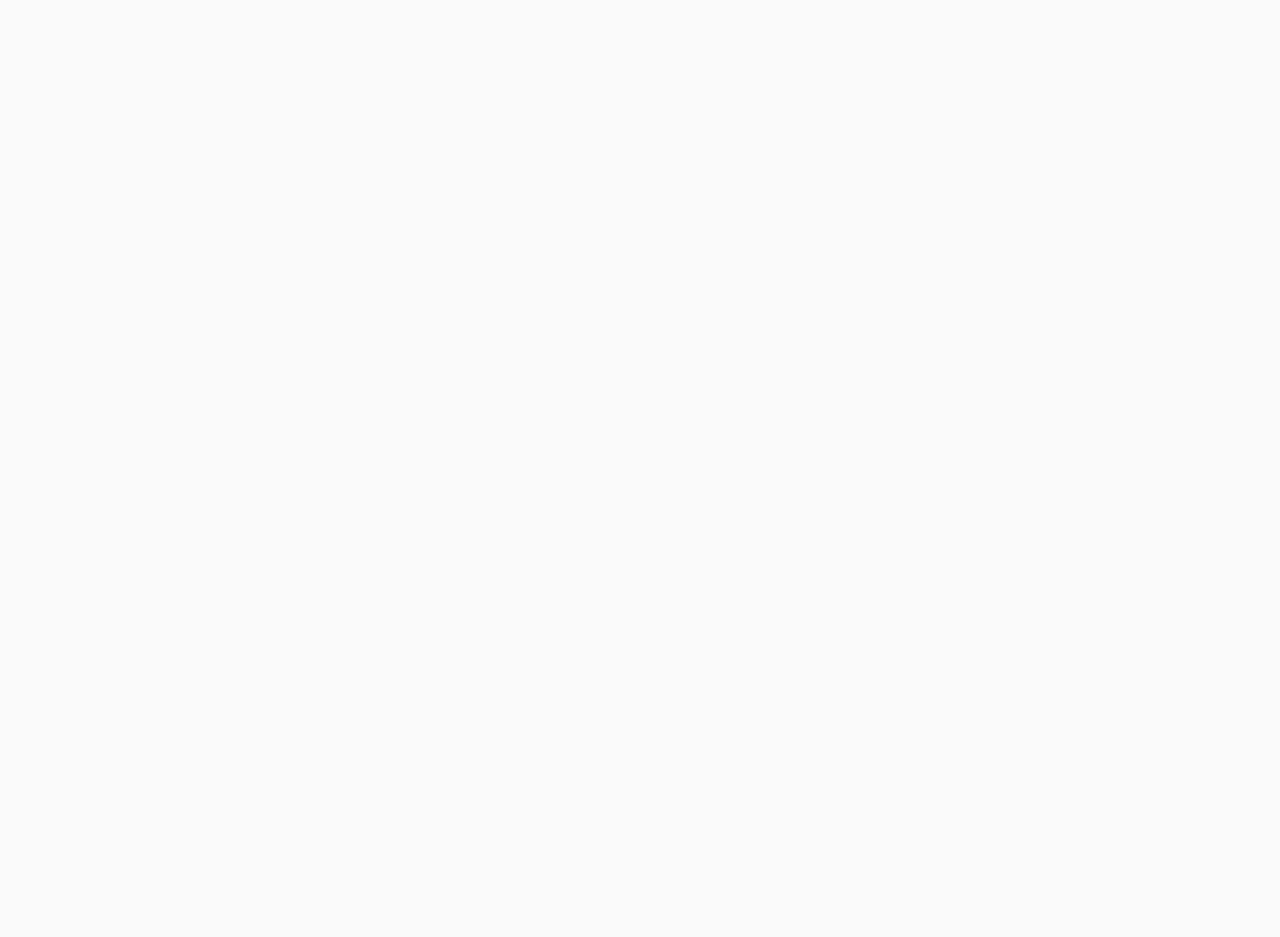
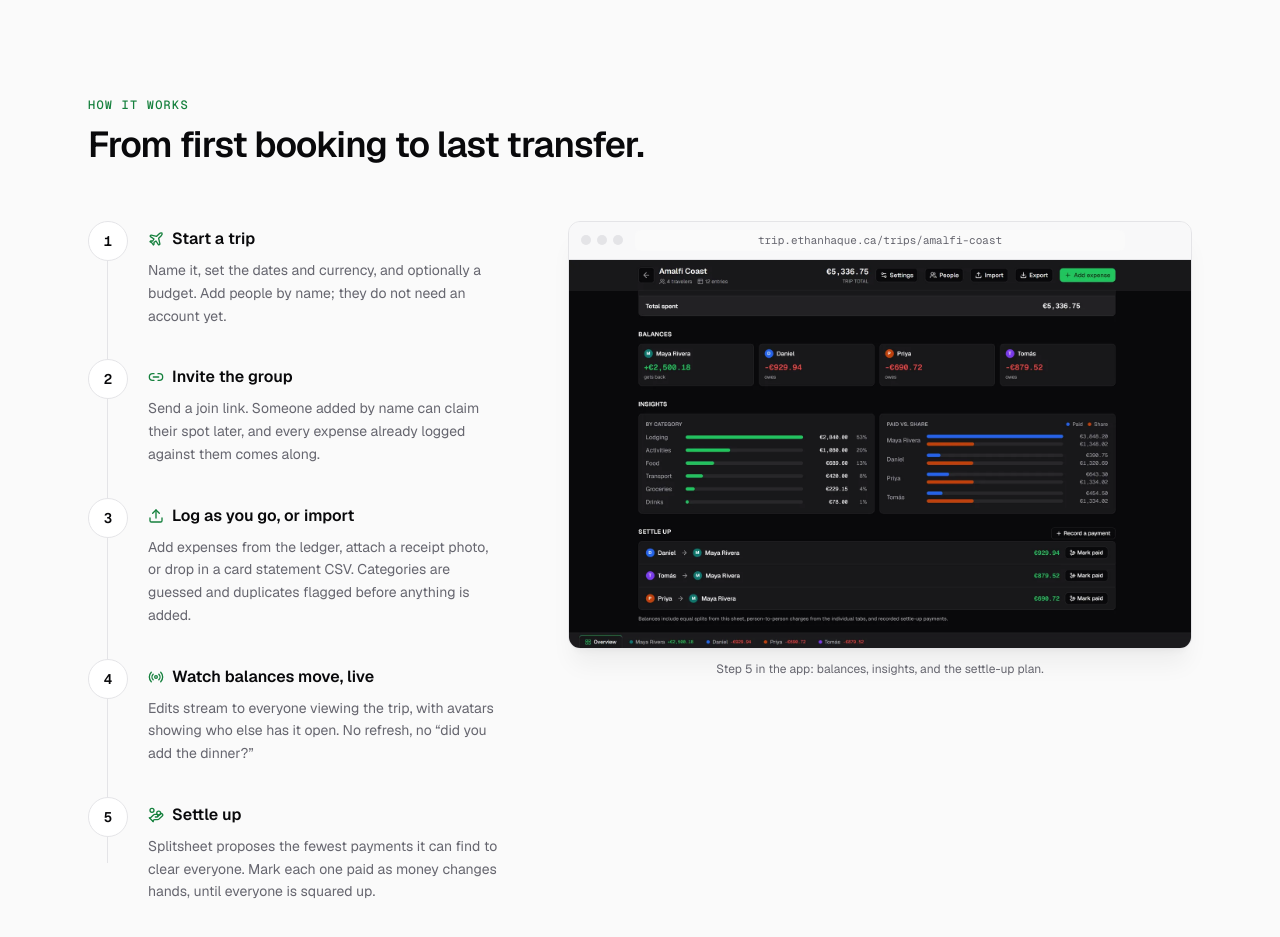
Before and after one commit to Ethan-Haque/splitsheet-site, a Next.js app: page / in a window 1280 px wide. Shown: the part 2320-3257 px from the top of the page. Before the commit the page ends 2305 px from the top, so only its background shows below. Built offline with nearby package versions, Linux system fonts and the light colour scheme.

Commit message:
Walk through how it works in five steps

```diff
--- a/app/page.tsx
+++ b/app/page.tsx
@@ -1,4 +1,5 @@
 import { Hero } from '@/components/sections/hero'
+import { HowItWorks } from '@/components/sections/how-it-works'
 import { Nav } from '@/components/sections/nav'
 import { Showcase } from '@/components/sections/showcase'
 
@@ -9,6 +10,7 @@ export default function Home() {
       <main id="main">
         <Hero />
         <Showcase />
+        <HowItWorks />
       </main>
     </>
   )
--- /dev/null
+++ b/components/sections/how-it-works.tsx
@@ -0,0 +1,80 @@
+import Image from 'next/image'
+import { HandCoins, Link2, Plane, Radio, Upload } from 'lucide-react'
+import { BrowserFrame, Container, SectionHeading } from '@/components/ui/primitives'
+
+const STEPS = [
+  {
+    icon: Plane,
+    title: 'Start a trip',
+    body: 'Name it, set the dates and currency, and optionally a budget. Add people by name; they do not need an account yet.',
+  },
+  {
+    icon: Link2,
+    title: 'Invite the group',
+    body: 'Send a join link. Someone added by name can claim their spot later, and every expense already logged against them comes along.',
+  },
+  {
+    icon: Upload,
+    title: 'Log as you go, or import',
+    body: 'Add expenses from the ledger, attach a receipt photo, or drop in a card statement CSV. Categories are guessed and duplicates flagged before anything is added.',
+  },
+  {
+    icon: Radio,
+    title: 'Watch balances move, live',
+    body: 'Edits stream to everyone viewing the trip, with avatars showing who else has it open. No refresh, no “did you add the dinner?”',
+  },
+  {
+    icon: HandCoins,
+    title: 'Settle up',
+    body: 'Splitsheet proposes the fewest payments it can find to clear everyone. Mark each one paid as money changes hands, until everyone is squared up.',
+  },
+]
+
+export function HowItWorks() {
+  return (
+    <section id="how" aria-labelledby="how-title" className="py-20 sm:py-28">
+      <Container>
+        <SectionHeading
+          eyebrow="How it works"
+          title={<span id="how-title">From first booking to last transfer.</span>}
+        />
+
+        <div className="mt-14 grid grid-cols-1 gap-12 lg:grid-cols-[minmax(0,26rem)_1fr] lg:gap-16">
+          <ol className="relative space-y-8">
+            {/* Timeline rail behind the step numbers. */}
+            <span className="absolute top-2 bottom-2 left-[19px] w-px bg-border" aria-hidden />
+            {STEPS.map((step, i) => (
+              <li key={step.title} className="relative flex gap-5" data-reveal>
+                <span className="relative z-10 flex size-10 shrink-0 items-center justify-center rounded-full border border-border bg-card font-mono text-sm font-semibold">
+                  {i + 1}
+                </span>
+                <div className="pt-1.5">
+                  <h3 className="flex items-center gap-2 font-semibold">
+                    <step.icon className="size-4 text-primary" aria-hidden />
+                    {step.title}
+                  </h3>
+                  <p className="mt-2 text-sm leading-relaxed text-muted-foreground">{step.body}</p>
+                </div>
+              </li>
+            ))}
+          </ol>
+
+          <div className="lg:sticky lg:top-24 lg:self-start" data-reveal>
+            <BrowserFrame url="trip.ethanhaque.ca/trips/amalfi-coast">
+              <Image
+                src="/screenshots/settle-up.webp"
+                width={1600}
+                height={1000}
+                alt="The trip overview below the ledger: a balance card per traveler, spending by category, and the settle-up plan listing three payments, each with a Mark paid button."
+                className="h-auto w-full"
+              />
+            </BrowserFrame>
+            <p className="mt-3 text-center text-xs text-muted-foreground">
+              Step 5 in the app: balances, insights, and the settle-up plan.
+            </p>
+          </div>
+        </div>
+      </Container>
+    </section>
+  )
+}
```
Also changed, not shown: public/screenshots/settle-up.webp (added).
